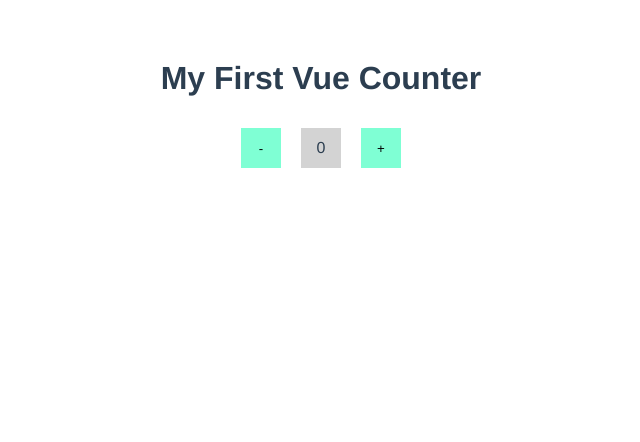
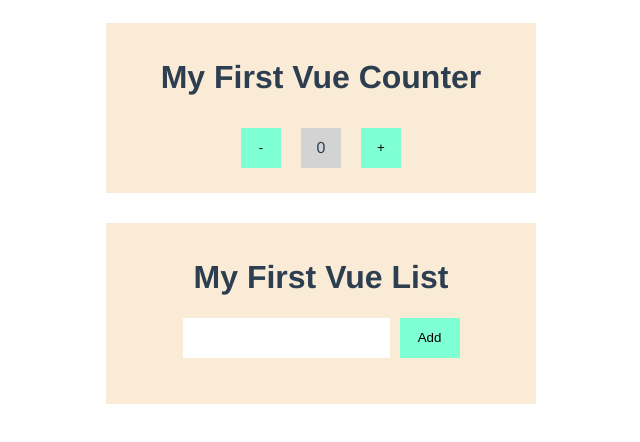
Before and after one commit to jpacsai/my-first-vue-app, a Vue app: page / in a window 1280 px wide. Shown: the top 442 px of the page, without its empty margins (319-959 px from the left). Built offline with nearby package versions, Linux system fonts and the light colour scheme.

Commit message:
feat: first vue form

```diff
--- a/src/App.vue
+++ b/src/App.vue
@@ -1,16 +1,19 @@
 <template>
   <div id="app">
     <Counter msg="My First Vue Counter"/>
+    <List msg="My First Vue List"/>
   </div>
 </template>
 
 <script>
-import Counter from './components/Counter.vue'
+import Counter from './components/Counter.vue';
+import List from './components/List';
 
 export default {
   name: 'app',
   components: {
-    Counter
+    Counter,
+    List
   }
 }
 </script>
@@ -22,6 +25,23 @@ export default {
   -moz-osx-font-smoothing: grayscale;
   text-align: center;
   color: #2c3e50;
-  margin-top: 60px;
+  display: flex;
+  flex-direction: column;
+  align-items: center;
+}
+
+.block {
+  width: 400px;
+  padding: 15px;
+  background-color: antiquewhite;
+  margin: 15px;
+}
+
+h3 {
+  margin: 40px 0 0;
+}
+
+input, button, submit {
+  border: none;
 }
 </style>
--- a/src/components/Counter.vue
+++ b/src/components/Counter.vue
@@ -1,5 +1,5 @@
 <template>
-  <div class="hello">
+  <div class="block">
     <h1>{{ msg }}</h1>
     <div class="counter-container">
       <button @click="decr">-</button>
@@ -33,6 +33,7 @@ export default {
 
 <!-- Add "scoped" attribute to limit CSS to this component only -->
 <style scoped>
+
 h3 {
   margin: 40px 0 0;
 }
--- /dev/null
+++ b/src/components/List.vue
@@ -0,0 +1,57 @@
+<template>
+  <div class="block">
+    <h1>{{ msg }}</h1>
+    <form id="listInput" class="list-container" @submit.prevent="add">
+        <input type="text" v-model='listItem'>
+        <button type='submit'>Add</button>
+    </form>
+    <ul id='list'></ul>
+  </div>
+</template>
+
+<script>
+export default {
+  name: 'List',
+  props: {
+    msg: String
+  },
+  data () {
+    return {
+      listItem: '',
+      list: []
+    }
+  },
+  methods: {
+    add () {
+        this.list.push(this.listItem);
+    }
+  }
+}
+</script>
+
+<!-- Add "scoped" attribute to limit CSS to this component only -->
+<style scoped>
+
+.list-container {
+    display: flex;
+    justify-content: center;
+    padding-bottom: 15px;
+}
+
+input {
+    padding: 15px;
+    box-sizing: border-box;
+    height: 40px;
+}
+
+button {
+  height: 40px;
+  width: 60px;
+  margin-left: 10px;
+  display: flex;
+  align-items: center;
+  justify-content: center;
+  background-color: aquamarine;
+}
+
+</style>
```
